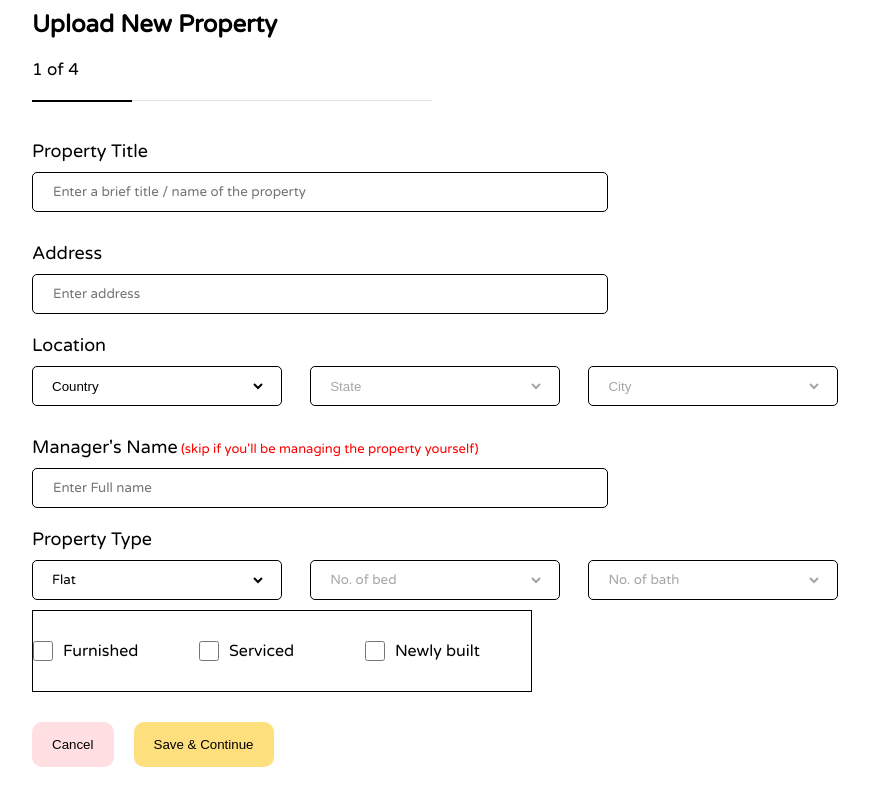
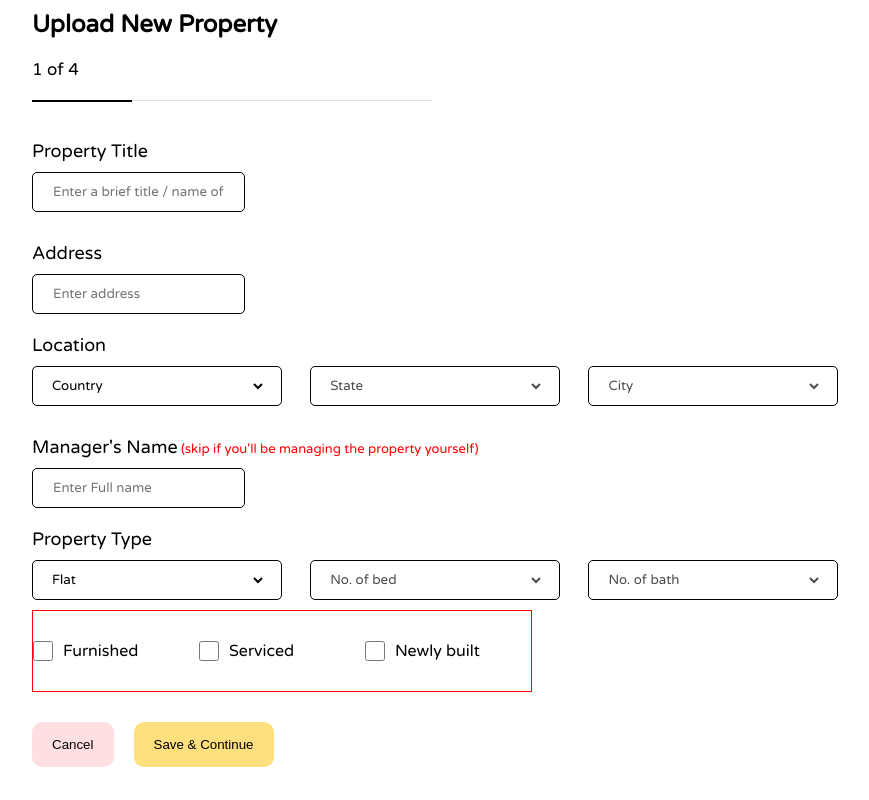
Before and after one commit to Olukayode08/First-Mandate-Components, a React (Create React App) app: page /upload-ppt in a window 1280 px wide. Shown: the whole page, without its empty margins (32-901 px from the left). Built offline with nearby package versions, Linux system fonts and the light colour scheme.

Commit message:
Checboxes

```diff
--- a/src/components/Dropdowns/CountryDropdown.jsx
+++ b/src/components/Dropdowns/CountryDropdown.jsx
@@ -116,7 +116,6 @@ const Wrapper = styled.section`
     border: 1px solid black;
     padding: 0 15px;
     border-radius: 5px;
-    font-family: inherit;
   }
   select {
     width: 100%;
@@ -125,6 +124,8 @@ const Wrapper = styled.section`
     background: transparent;
     border: transparent;
     outline: none;
+    color: #000;
+    font-family: inherit;
   }
 
   @media screen and (max-width: 1250px) {
--- a/src/components/Dropdowns/DurationDropdown.jsx
+++ b/src/components/Dropdowns/DurationDropdown.jsx
@@ -88,6 +88,7 @@ const Wrapper = styled.section`
     background: transparent;
     outline: none;
     font-family: inherit;
+    color: #000;
   }
   @media screen and (max-width: 1120px) {
     .durations {
--- a/src/components/Dropdowns/PropertyTypeDropdown.jsx
+++ b/src/components/Dropdowns/PropertyTypeDropdown.jsx
@@ -134,6 +134,7 @@ const Wrapper = styled.section`
     background: transparent;
     font-family: inherit;
     outline: none;
+    color: #000;
   }
 
   @media screen and (max-width: 1250px) {
--- a/src/components/Dropdowns/RentDueDropdown.jsx
+++ b/src/components/Dropdowns/RentDueDropdown.jsx
@@ -107,6 +107,7 @@ const Wrapper = styled.section`
     background: transparent;
     outline: none;
     font-family: inherit;
+    color: #000;
   }
   option {
     flex-shrink: 0;
--- a/src/components/UploadPpt/UploadPptOne.jsx
+++ b/src/components/UploadPpt/UploadPptOne.jsx
@@ -83,7 +83,7 @@ const Wrapper = styled.section`
     font-size: 13px;
   }
   input {
-    width: 100%;
+    /* width: 100%; */
     height: 40px;
     outline: none;
     border: 1px solid black;
@@ -103,7 +103,7 @@ const Wrapper = styled.section`
     justify-content: space-between;
     align-items: center;
     margin: 10px 0;
-    border: 1px solid black;
+    border: 1px solid red;
   }
   .checkbox {
     display: flex;
--- a/src/components/UploadPpt/UploadPptTwo.jsx
+++ b/src/components/UploadPpt/UploadPptTwo.jsx
@@ -107,7 +107,7 @@ const Wrapper = styled.section`
     margin: 10px 0;
   }
   .btn-input {
-    /* width: 20px; */
+    width: 20px;
   }
   .ppt-details {
     margin-left: 10px;
--- a/src/index.css
+++ b/src/index.css
@@ -4,33 +4,6 @@
   box-sizing: border-box;
   margin: 0;
   padding: 0;
-  outline-style: none;
-  outline: none;
-  user-select: none;
-  -moz-user-select: none;
-  -ms-user-select: none;
-  -webkit-touch-callout: none;
-  -webkit-user-select: none;
-  -khtml-user-select: none;
-}
-::selection {
-  background: transparent;
-}
-::-moz-selection {
-  background: transparent;
-}
-select{
-    outline-style: none;
-  outline: none;
-  user-select: none;
-  -moz-user-select: none;
-  -ms-user-select: none;
-  -webkit-touch-callout: none;
-  -webkit-user-select: none;
-  -khtml-user-select: none;
-  background: transparent;
-  border: none;
-  background: none;
 }
 
 body {
```
